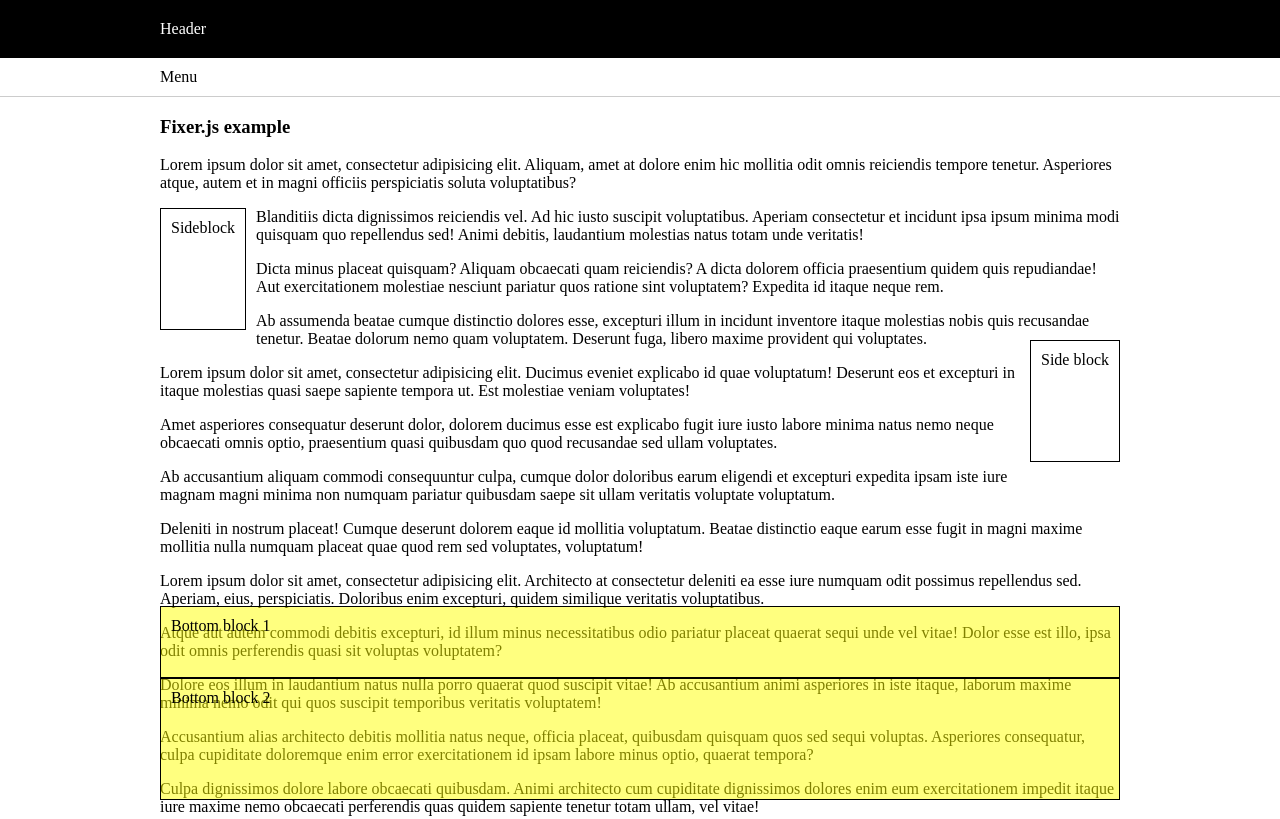
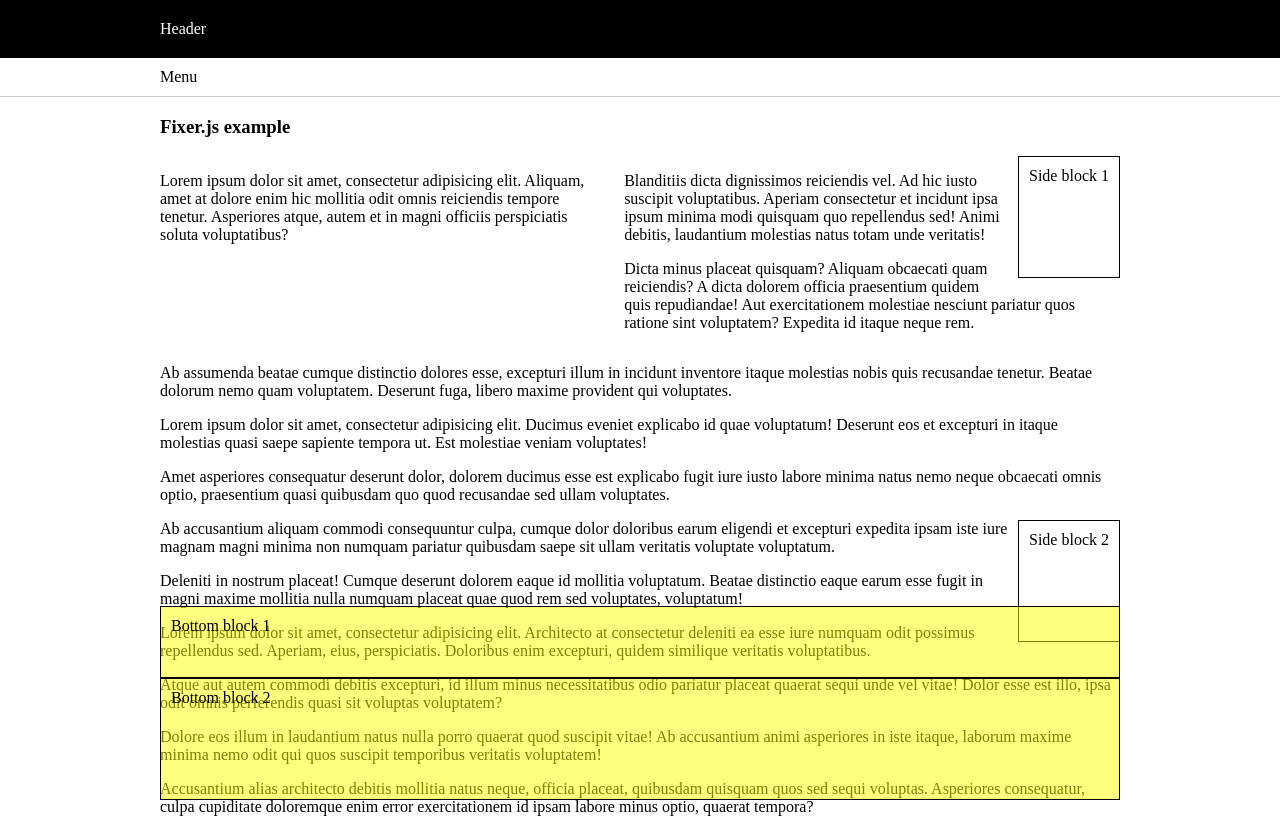
Before and after one commit to alexspark86/fixer, a website built with webpack: page example/index.ejs in a window 1280 px wide. Shown: the top 819 px of the page. Built offline with nearby package versions, Linux system fonts and the light colour scheme.

Commit message:
Improve complexity of the example.

```diff
--- a/example/index.ejs
+++ b/example/index.ejs
@@ -20,11 +20,15 @@
       <article class="article">
         <div class="page__container">
           <h1>Fixer.js example</h1>
+          <div class="row">
+            <div class="row__col">
               <p>Lorem ipsum dolor sit amet, consectetur adipisicing elit. Aliquam, amet at dolore enim hic mollitia
                 odit omnis reiciendis tempore tenetur. Asperiores atque, autem et in magni officiis perspiciatis
                 soluta voluptatibus?</p>
-          <div class="side-block _left" id="side-block-1">
-            Sideblock
+            </div>
+            <div class="row__col">
+              <div class="side-block _right" id="side-block-1">
+                Side block 1
               </div>
               <p>Blanditiis dicta dignissimos reiciendis vel. Ad hic iusto suscipit voluptatibus. Aperiam consectetur
                 et incidunt ipsa ipsum minima modi quisquam quo repellendus sed! Animi debitis, laudantium molestias
@@ -32,8 +36,7 @@
               <p>Dicta minus placeat quisquam? Aliquam obcaecati quam reiciendis? A dicta dolorem officia praesentium
                 quidem quis repudiandae! Aut exercitationem molestiae nesciunt pariatur quos ratione sint
                 voluptatem? Expedita id itaque neque rem.</p>
-          <div class="side-block _right" id="side-block-2">
-            Side block
+            </div>
           </div>
           <p>Ab assumenda beatae cumque distinctio dolores esse, excepturi illum in incidunt inventore itaque
             molestias nobis quis recusandae tenetur. Beatae dolorum nemo quam voluptatem. Deserunt fuga, libero
@@ -44,6 +47,9 @@
           <p>Amet asperiores consequatur deserunt dolor, dolorem ducimus esse est explicabo fugit iure iusto
             labore minima natus nemo neque obcaecati omnis optio, praesentium quasi quibusdam quo quod
             recusandae sed ullam voluptates.</p>
+          <div class="side-block _right" id="side-block-2">
+            Side block 2
+          </div>
           <p>Ab accusantium aliquam commodi consequuntur culpa, cumque dolor doloribus earum eligendi et
             excepturi expedita ipsam iste iure magnam magni minima non numquam pariatur quibusdam saepe sit
             ullam veritatis voluptate voluptatum.</p>
--- a/example/index.js
+++ b/example/index.js
@@ -1,19 +1,24 @@
-import Fixer from '../src/fixer';
-import './index.scss';
+import Fixer from "../src/fixer";
+import "./index.scss";
 
+document.addEventListener("DOMContentLoaded", function () {
   let fixer = new Fixer();
 
   fixer
-  .addElement('.menu')
-  .addElement('#side-block-1', {
-    limiter: '#side-block-2'
+    .addElement(".menu", {
+      limit: "#side-block-1"
     })
-  .addElement('#side-block-2', {
-    limiter: '.bottom-block'
+    .addElement("#side-block-1", {
+      limit: "#side-block-2"
     })
-  .addElement('#bottom-block-1', {
-    position: 'bottom'
+    .addElement("#side-block-2", {
+      limit: ".bottom-block"
     })
-  .addElement('#bottom-block-2', {
-    position: 'bottom'
+    .addElement("#bottom-block-1", {
+      position: "bottom"
+    })
+    .addElement("#bottom-block-2", {
+      position: "bottom",
+      limit: "#bottom-block-1"
     });
+}, false);
--- a/example/index.scss
+++ b/example/index.scss
@@ -58,6 +58,19 @@ html, body {
   height: 100px;
 }
 
+.row {
+  display: flex;
+  flex-direction: row;
+
+  &__col {
+    position: relative;
+
+    &:nth-child(2n) {
+      padding-left: 20px;
+    }
+  }
+}
+
 /* Debug styles */
 ._fixed {
   background-color: rgba(255,255,0, 0.5);
```
Lines whose indentation alone changed are shown as unchanged.
